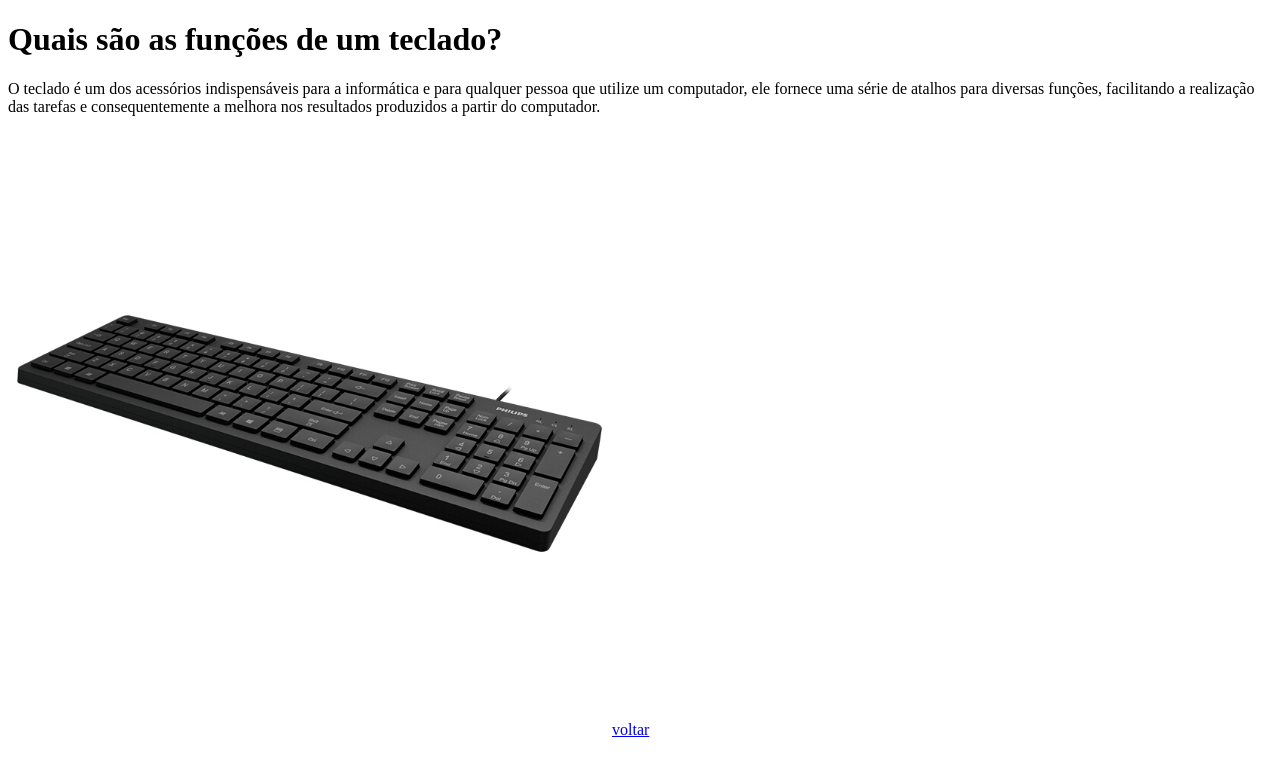
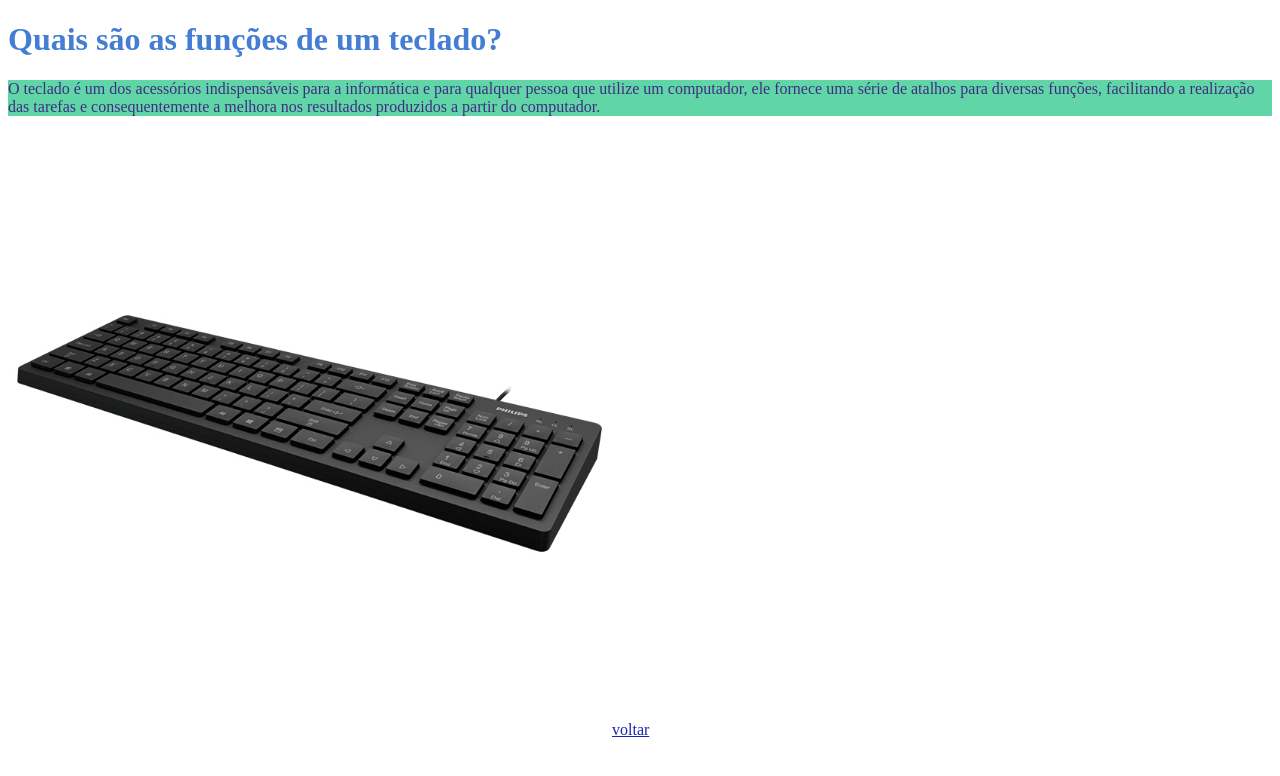
Before and after one commit to vitorquirino/exercicios, a plain HTML site: page aula-12/escritório.html in a window 1280 px wide. Drawn offline with Linux system fonts and the light colour scheme.

Commit message:
background-color e color!

```diff
--- a/aula-12/escritório.html
+++ b/aula-12/escritório.html
@@ -9,15 +9,16 @@
 </head>
 <body>
     <div>
-        <h1>Quais são as funções de um teclado?</h1>
-        <p>O teclado é um dos acessórios indispensáveis para a informática
+        <h1 class="hs">Quais são as funções de um teclado?</h1>
+        <p id="paragrafo1">
+            O teclado é um dos acessórios indispensáveis para a informática
             e para qualquer pessoa que utilize um computador, ele fornece uma série de
             atalhos para diversas funções, facilitando a realização
             das tarefas e consequentemente a melhora nos resultados
             produzidos a partir do computador.
         </p>
         <img src="imagens/distribuidor-de-informatica-teclado-com-fio-teclado-do-escritorio-leve-chocolate-botao-6-botao-sem-soco-preto-philips-spk6302b--p-1591631831264.png" width="600px" alt="">
-        <a href="index.html" >voltar</a>
+        <a class="links" href="index.html" >voltar</a>
     </div>
 </body>
 </html>
--- a/aula-12/stilo/style.css
+++ b/aula-12/stilo/style.css
@@ -4,3 +4,11 @@
     color:#412C84;
     background-color:#60D6A7;
 }
+
+.hs{
+    color: #437DD4;
+}
+
+.links{
+    color: #1924B1;
+}
```
Also changed, not shown: aula-12/gamer.html (+3 -3 lines), aula-12/index.html (+4 -4 lines), aula-12/multimidia.html (+6 -4 lines).
